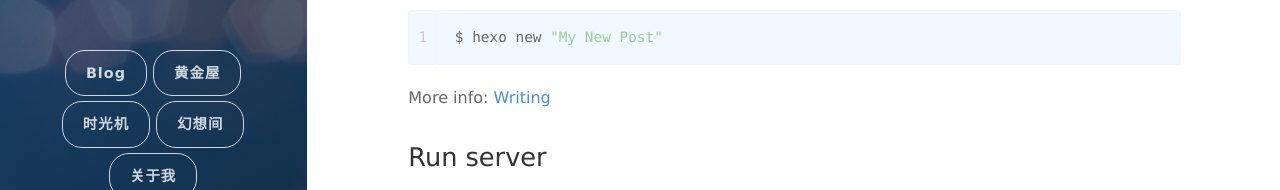
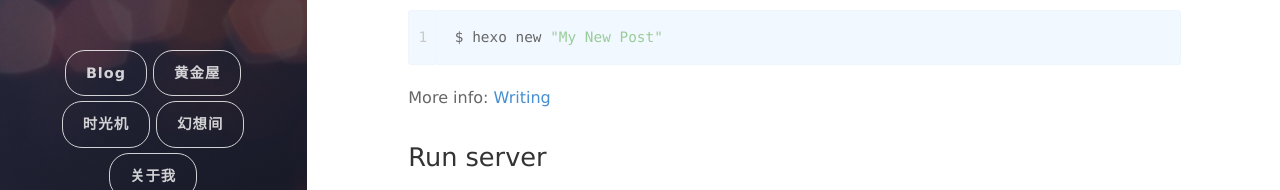
Before and after one commit to ChenJiamin0207/HomePage, a plain HTML site: page 2018/04/13/HomePage/index.html in a window 1280 px wide. Shown: the part 453-643 px from the top of the page. Drawn offline with nearby package versions, Linux system fonts and the light colour scheme; some packages are replaced by stand-ins of ours; a script that the page names is missing; files whose address does not match are found by name.

Commit message:
Site updated: 2018-04-24 15:03:29

```diff
--- a/2018/04/13/HomePage/index.html
+++ b/2018/04/13/HomePage/index.html
@@ -138,7 +138,7 @@
 
     </div>
 
-    <div class="panel-cover--overlay cover-blue"></div>
+    <div class="panel-cover--overlay cover-slate"></div>
   </div>
 </header>
 
```
Also changed, not shown: archives/2018/04/index.html (+1 -1 lines), archives/2018/index.html (+1 -1 lines), archives/index.html (+1 -1 lines), index.html (+1 -1 lines).
